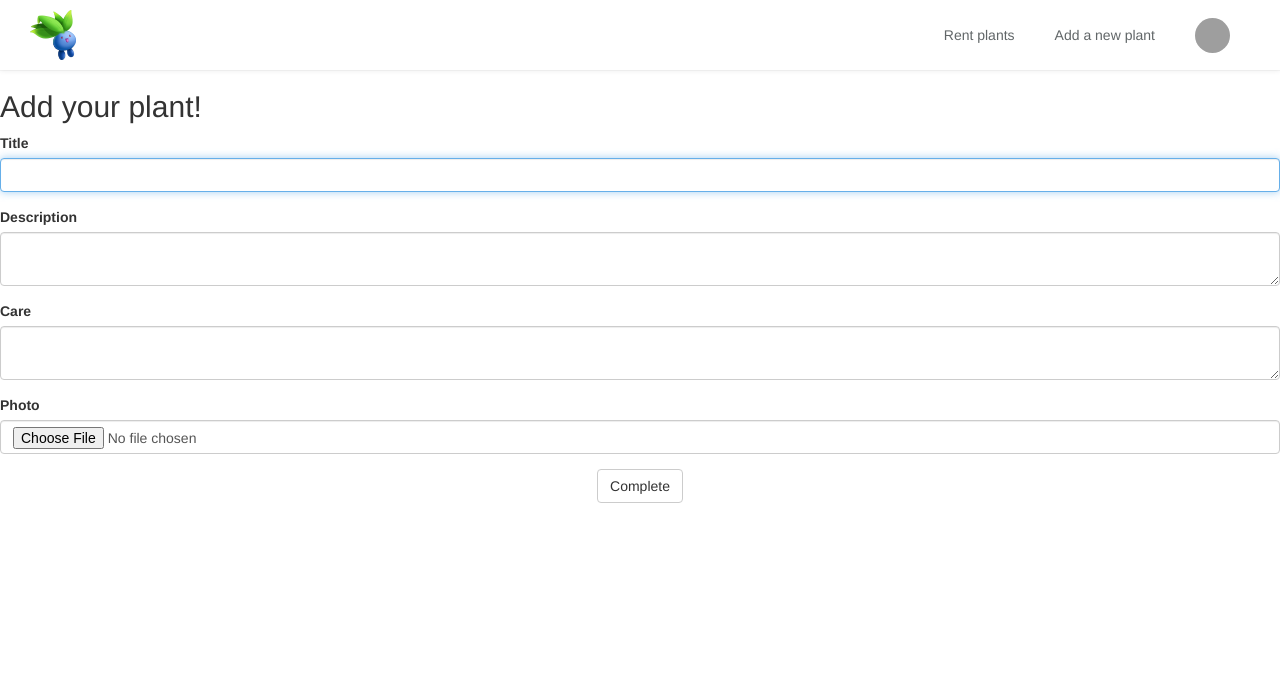
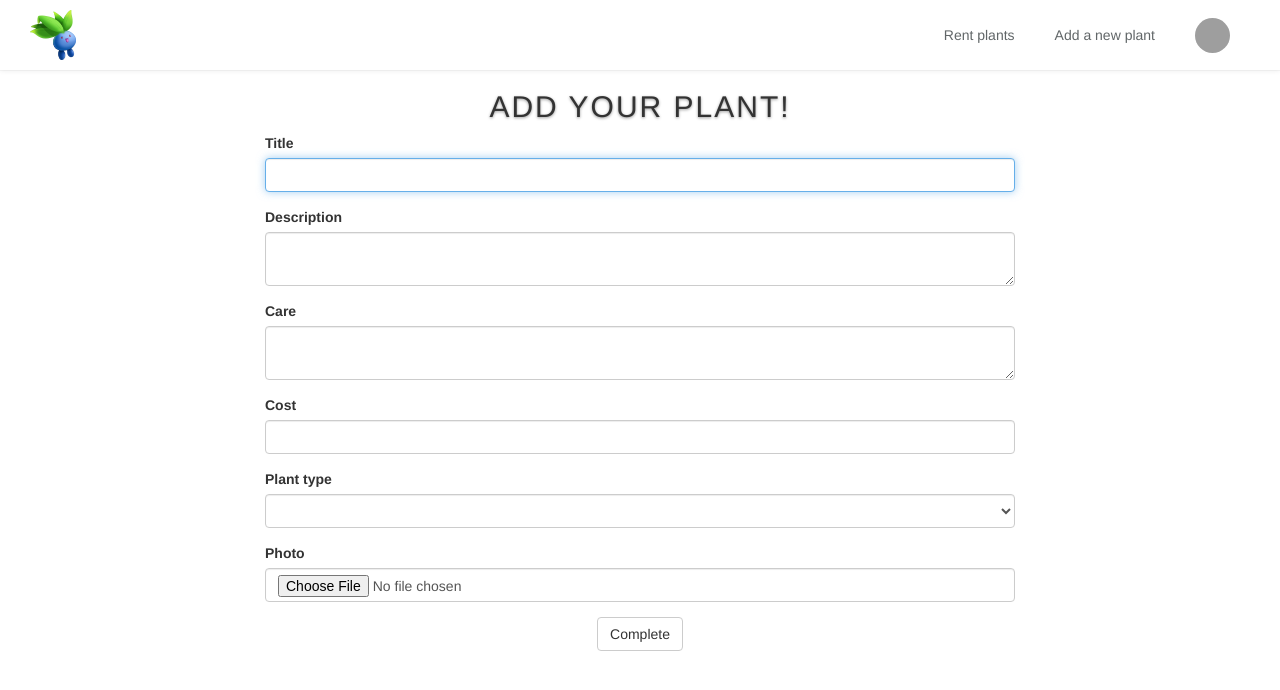
Before and after one commit to trembylene/netflix-and-dill, a Rails app: page /plants/new in a window 1280 px wide. Shown: the top 690 px of the page. Run offline with Rails 7, Linux system fonts and the light colour scheme; the visitor is signed in with stand-in values (Sample User, id 1); style sheets or scripts are compiled from the project's sources; some libraries are stand-ins or nearby versions; grey boxes are pictures that could not be loaded.

Commit message:
added cost and plant type to plants, updated form styling

```diff
--- a/app/controllers/plants_controller.rb
+++ b/app/controllers/plants_controller.rb
@@ -52,6 +52,6 @@ class PlantsController < ApplicationController
   end
 
   def plant_params
-    params.require(:plant).permit(:title, :description, :care, :photo, :photo_cache)
+    params.require(:plant).permit(:title, :description, :care, :photo, :photo_cache, :cost, :plant_type)
   end
 end
--- a/app/models/plant.rb
+++ b/app/models/plant.rb
@@ -2,8 +2,12 @@ class Plant < ApplicationRecord
   belongs_to :user
   has_many :bookings
 
+  CATEGORY = ["Cactus", "Succulent", "Fern", "Tree", "Bush", "Flower", "Herb", "Bonsai", "Other"]
+
   validates :title, presence: true
   validates :description, presence: true
   validates :photo, presence: true
+  validates :cost, presence: true
+  validates :plant_type, presence: true
   mount_uploader :photo, PhotoUploader
 end
--- a/app/views/plants/_form.html.erb
+++ b/app/views/plants/_form.html.erb
@@ -1,9 +1,14 @@
 <%= simple_form_for [@plant] do |f| %>
   <%= f.error_notification %>
+  <div class="container">
+    <div class="row">
+      <div class="form-group col-sm-8 col-sm-offset-2">
         <div class="form-inputs">
           <%= f.input :title, required: true, autofocus: true %>
           <%= f.input :description, required: true %>
           <%= f.input :care, required: true  %>
+          <%= f.input :cost, required: true  %>
+          <%= f.input :plant_type, collection: Plant::CATEGORY, as: :select, required: true %>
           <%= f.input :photo %>
           <%= f.input :photo_cache, as: :hidden %>
         </div>
@@ -12,4 +17,7 @@
         <div class="form-actions">
           <%= f.button :submit, "Complete" %>
         </div>
+      </div>
+    </div>
+  </div>
 <% end %>
--- a/app/views/plants/edit.html.erb
+++ b/app/views/plants/edit.html.erb
@@ -1,3 +1,7 @@
-<h2>Edit your plant post</h2>
+<div class="forms">
+
+<h2 class="text-center">Edit your plant post</h2>
 
 <%= render 'form' %>
+
+</div>
--- a/app/views/plants/new.html.erb
+++ b/app/views/plants/new.html.erb
@@ -1,3 +1,7 @@
-<h2>Add your plant!</h2>
+<div class="forms">
+
+<h2 class="text-center">Add your plant!</h2>
 
 <%= render 'form' %>
+
+</div>
--- /dev/null
+++ b/db/migrate/20180417015622_add_cost_and_type_to_plants.rb
@@ -0,0 +1,6 @@
+class AddCostAndTypeToPlants < ActiveRecord::Migration[5.1]
+  def change
+    add_column :plants, :cost, :integer
+    add_column :plants, :plant_type, :string
+  end
+end
```
Lines whose indentation alone changed are shown as unchanged.
